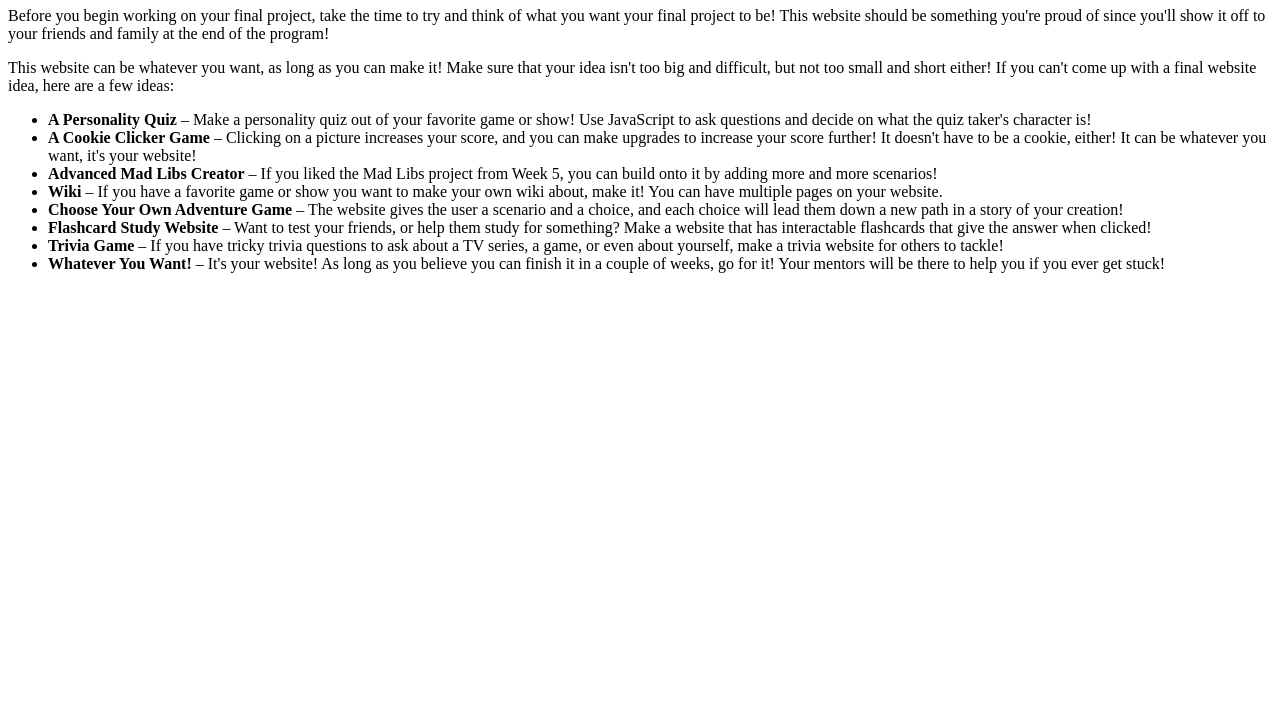
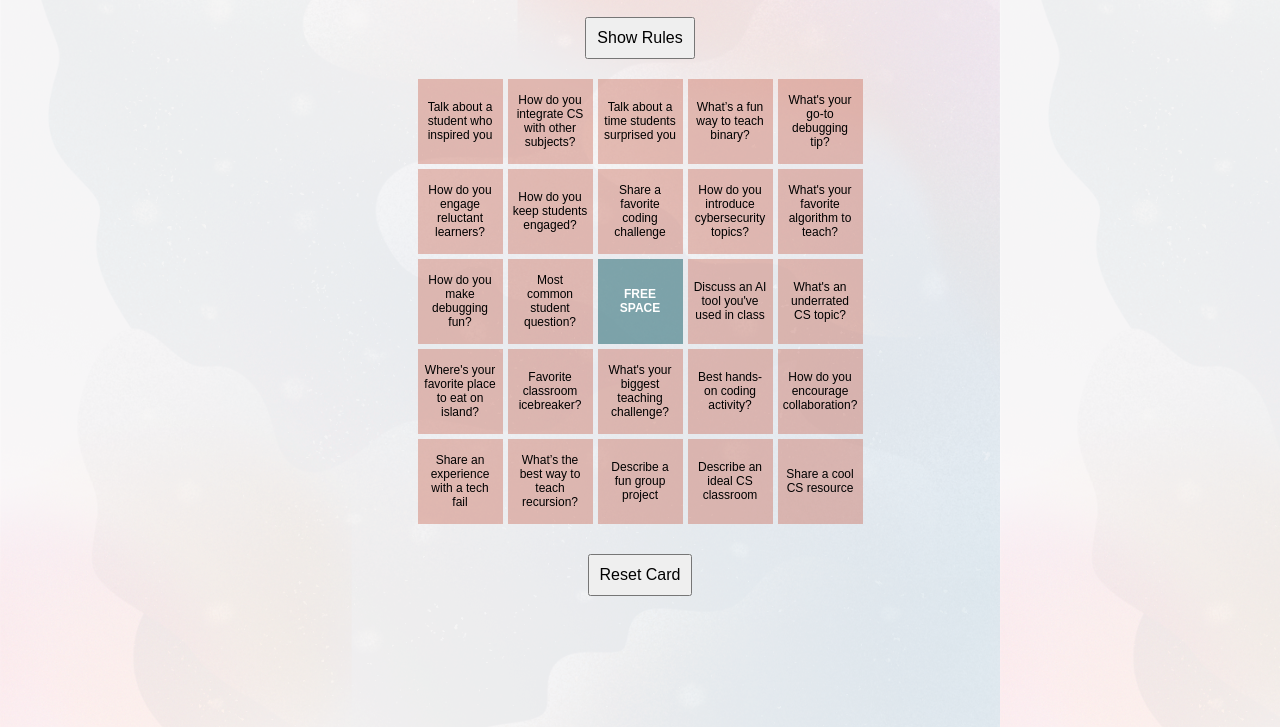
Before and after one commit to bri111/ICSpark-Final-Project-Example, a plain HTML site: page index.html in a window 1280 px wide. Shown: the part 73-800 px from the top of the page. Drawn offline with Linux system fonts and the light colour scheme.

Commit message:
bingo game

```diff
--- a/index.html
+++ b/index.html
@@ -1,33 +1,28 @@
 <!DOCTYPE html>
 <html lang="en">
 <head>
-    <title>My Website!</title>
-    <link rel="stylesheet" href="style.css">
+  <meta charset="UTF-8">
+  <meta name="viewport" content="width=device-width, initial-scale=1.0">
+  <title>Bingo Card Game</title>
+  <link rel="stylesheet" href="style.css">
 </head>
+<body>
+  <h1>CS Teacher Bingo</h1>
 
-<body>
-    <h1>Welcome to my ICSpark Final Project Website! My name is Briana</h1>
+  <button id="rules-btn">Show Rules</button>
+  <p id="status" class="win-message">🎉 BINGO! You win! 🎉</p>
 
-    <p>
-        Before you begin working on your final project, take the time to try and think of what you want your final project to be!
-        This website should be something you're proud of since you'll show it off to your friends and family at the end of the program!
-    </p>
+  <div id="bingo-board"></div>
+  <button id="reset">Reset Card</button>
 
-    <p>
-        This website can be whatever you want, as long as you can make it! Make sure that your idea isn't too big and difficult, but not too small and short either!
-        If you can't come up with a final website idea, here are a few ideas:
-    </p>
+  <div id="rules-popup" class="popup">
+    <h2>Bingo Rules</h2>
+    <p>Ask a question to one person about. Click on a square to mark it when you complete the discussion prompt.</p>
+    <p>Get five in a row, column, or diagonal to win!</p>
+    <button id="close-rules">Close</button>
+  </div>
 
-    <ul>
-        <li><strong>A Personality Quiz</strong> – Make a personality quiz out of your favorite game or show! Use JavaScript to ask questions and decide on what the quiz taker's character is!</li>
-        <li><strong>A Cookie Clicker Game</strong> – Clicking on a picture increases your score, and you can make upgrades to increase your score further! It doesn't have to be a cookie, either! It can be whatever you want, it's your website!</li>
-        <li><strong>Advanced Mad Libs Creator</strong> – If you liked the Mad Libs project from Week 5, you can build onto it by adding more and more scenarios!</li>
-        <li><strong>Wiki</strong> – If you have a favorite game or show you want to make your own wiki about, make it! You can have multiple pages on your website.</li>
-        <li><strong>Choose Your Own Adventure Game</strong> – The website gives the user a scenario and a choice, and each choice will lead them down a new path in a story of your creation!</li>
-        <li><strong>Flashcard Study Website</strong> – Want to test your friends, or help them study for something? Make a website that has interactable flashcards that give the answer when clicked!</li>
-        <li><strong>Trivia Game</strong> – If you have tricky trivia questions to ask about a TV series, a game, or even about yourself, make a trivia website for others to tackle!</li>
-        <li><strong>Whatever You Want!</strong> – It's your website! As long as you believe you can finish it in a couple of weeks, go for it! Your mentors will be there to help you if you ever get stuck!</li>
-    </ul>
 
-    <script src="script.js"></script>
+<script src="script.js"></script>
 </body>
+</html>
--- a/script.js
+++ b/script.js
@@ -0,0 +1,103 @@
+document.addEventListener("DOMContentLoaded", function() {
+  const board = document.getElementById("bingo-board");
+  const resetButton = document.getElementById("reset");
+  const statusText = document.getElementById("status");
+  const rulesPopup = document.getElementById("rules-popup");
+  const rulesBtn = document.getElementById("rules-btn");
+  const closeRules = document.getElementById("close-rules");
+  let gameWon = false;
+
+  const prompts = [
+    "Discuss an AI tool you've used in class",
+    "Share a favorite coding challenge",
+    "Talk about a time students surprised you",
+    "What's your go-to debugging tip?",
+    "Describe a fun group project",
+    "How do you encourage collaboration?",
+    "Share an experience with a tech fail",
+    "Best way to teach loops?",
+    "How do you make debugging fun?",
+    "What’s the most creative student project?",
+    "Share a cool CS resource",
+    "What's your favorite algorithm to teach?",
+    "Where's your favorite place to eat on island?",
+    "Talk about a student who inspired you",
+    "What's your biggest teaching challenge?",
+    "Favorite classroom icebreaker?",
+    "How do you keep students engaged?",
+    "What’s the best way to teach recursion?",
+    "Describe an ideal CS classroom",
+    "Most common student question?",
+    "What's an underrated CS topic?",
+    "How do you teach debugging strategies?",
+    "What’s a fun way to teach binary?",
+    "Favorite tech tool for teaching?",
+    "How do you integrate CS with other subjects?",
+    "What's a fun way to teach conditionals?",
+    "How do you introduce cybersecurity topics?",
+    "Best hands-on coding activity?",
+    "How do you engage reluctant learners?"
+  ];
+
+  function generateBingoCard() {
+    board.innerHTML = "";
+    statusText.style.display = "none";
+    gameWon = false;
+    let shuffledPrompts = prompts.sort(() => 0.5 - Math.random()).slice(0, 25);
+
+    shuffledPrompts[12] = "FREE SPACE";
+
+    shuffledPrompts.forEach((prompt, index) => {
+      const cell = document.createElement("div");
+      cell.classList.add("bingo-cell");
+      cell.textContent = prompt;
+      if (index === 12) {
+        cell.classList.add("free", "marked");
+      } else {
+        cell.addEventListener("click", markCell);
+      }
+      board.appendChild(cell);
+    });
+  }
+
+  function markCell() {
+    if (gameWon) return;
+    this.classList.toggle("marked");
+    checkWin();
+  }
+
+  function checkWin() {
+    const cells = document.querySelectorAll(".bingo-cell");
+    let grid = [];
+    for (let i = 0; i < 5; i++) {
+      grid.push(Array.from(cells).slice(i * 5, i * 5 + 5));
+    }
+
+    // Check rows & columns
+    for (let i = 0; i < 5; i++) {
+      if (grid[i].every(cell => cell.classList.contains("marked")) ||
+        grid.map(row => row[i]).every(cell => cell.classList.contains("marked"))) {
+        declareWin();
+        return;
+      }
+    }
+
+    // Check diagonals
+    if (grid.map((row, i) => row[i]).every(cell => cell.classList.contains("marked")) ||
+      grid.map((row, i) => row[4 - i]).every(cell => cell.classList.contains("marked"))) {
+      declareWin();
+      return;
+    }
+  }
+
+  function declareWin() {
+    statusText.style.display = "block";
+    gameWon = true;
+  }
+
+  resetButton.addEventListener("click", generateBingoCard);
+  rulesBtn.addEventListener("click", () => rulesPopup.style.display = "block");
+  closeRules.addEventListener("click", () => rulesPopup.style.display = "none");
+
+  generateBingoCard();
+});
--- a/style.css
+++ b/style.css
@@ -0,0 +1,61 @@
+body {
+  text-align: center;
+  font-family: Arial, sans-serif;
+  background-image: url('background.png');
+}
+#bingo-board {
+  display: grid;
+  grid-template-columns: repeat(5, 1fr);
+  gap: 5px;
+  width: 400px;
+  margin: 20px auto;
+  align-items: center;
+  justify-content: center;
+}
+.bingo-cell {
+  width: 75px;
+  height: 75px;
+  display: flex;
+  align-items: center;
+  justify-content: center;
+  background: rgba(194, 78, 53, 0.34);
+  font-size: 12px;
+  text-align: center;
+  padding: 5px;
+  cursor: pointer;
+  word-wrap: break-word;
+}
+.marked {
+  background: #1d626d;
+  color: white;
+}
+.free {
+  background: rgba(29, 98, 109, 0.53);
+  font-weight: bold;
+}
+.win-message {
+  display: none;
+  font-size: 24px;
+  color: red;
+  font-weight: bold;
+  margin-top: 20px;
+}
+.popup {
+  display: none;
+  position: fixed;
+  top: 50%;
+  left: 50%;
+  transform: translate(-50%, -50%);
+  background: white;
+  padding: 20px;
+  border: 2px solid black;
+  box-shadow: 0px 0px 10px rgba(0, 0, 0, 0.3);
+}
+.popup button {
+  margin-top: 10px;
+}
+button {
+  margin-top: 10px;
+  padding: 10px;
+  font-size: 16px;
+}
```
Also changed, not shown: background.png (added).
